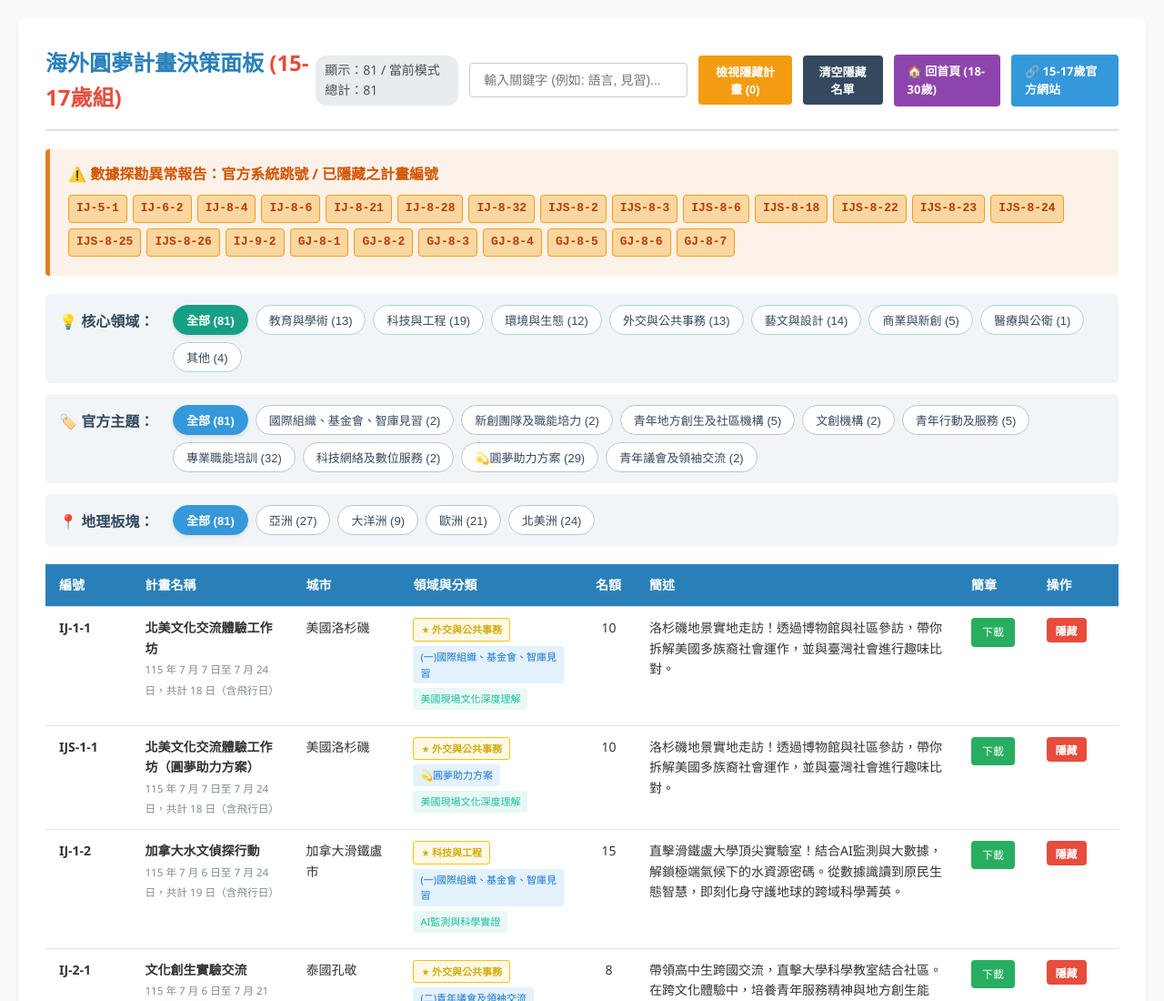
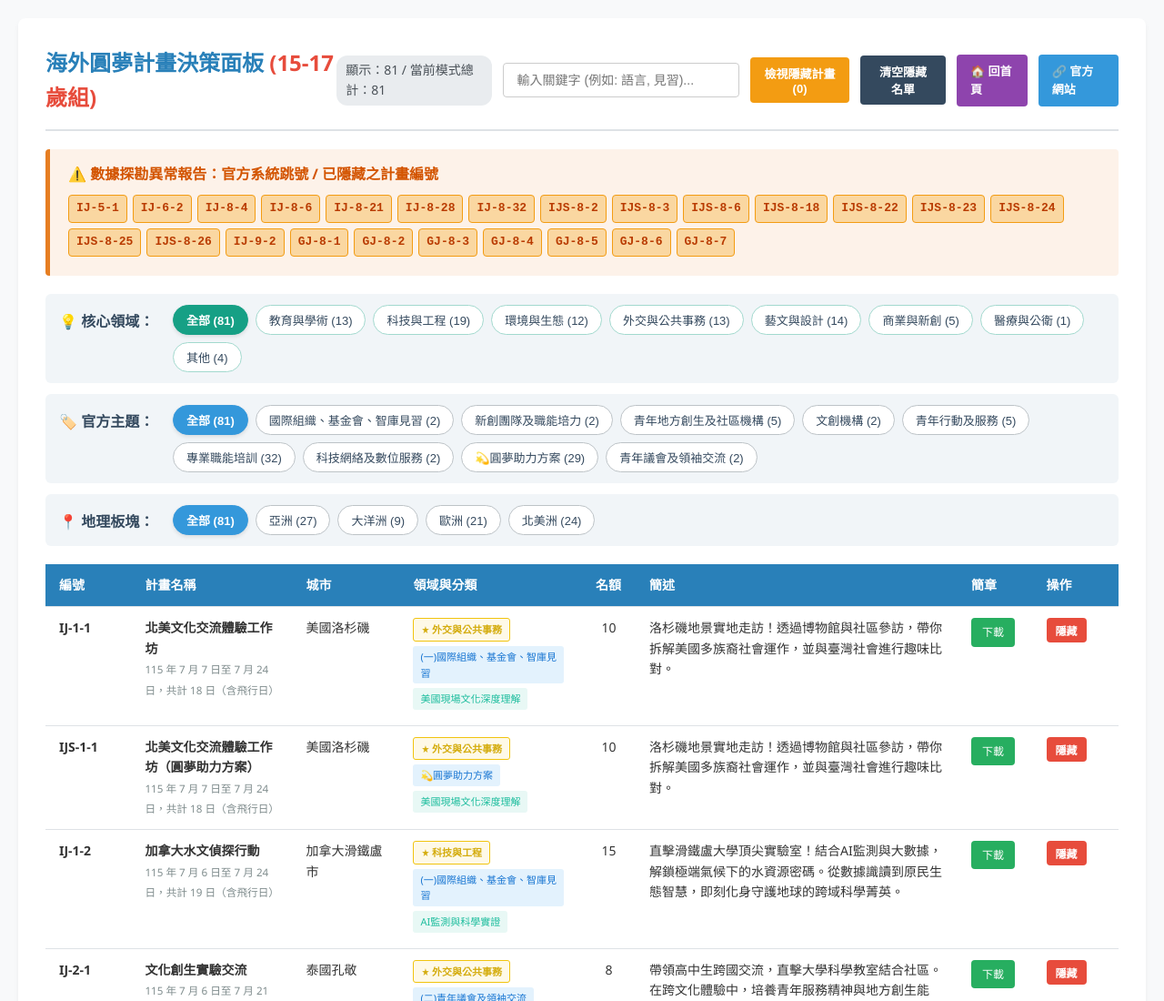
Before and after one commit to issac-sjps/twpathfinder, a plain HTML site: page 1517.html in a window 1280 px wide. Shown: the top 1100 px of the page at 91% size. Drawn offline with Linux system fonts and the light colour scheme.

Commit message:
Update 1517.html

```diff
--- a/1517.html
+++ b/1517.html
@@ -93,8 +93,8 @@
             <button class="btn btn-toggle" id="toggleHiddenBtn">檢視隱藏計畫 (0)</button>
             <button class="btn btn-reset" id="resetHiddenBtn">清空隱藏名單</button>
 
-            <a href="https://issac-sjps.github.io/twpathfinder/index.html" class="btn btn-switch">🏠 回首頁 (18-30歲)</a>
-            <a href="https://twpathfinder.org/overview1517" target="_blank" class="btn btn-official">🔗 15-17歲官方網站</a>
+            <a href="https://issac-sjps.github.io/twpathfinder/index.html" class="btn btn-switch">🏠 回首頁</a>
+            <a href="https://twpathfinder.org/overview1517" target="_blank" class="btn btn-official">🔗 官方網站</a>
         </div>
     </div>
 
```
